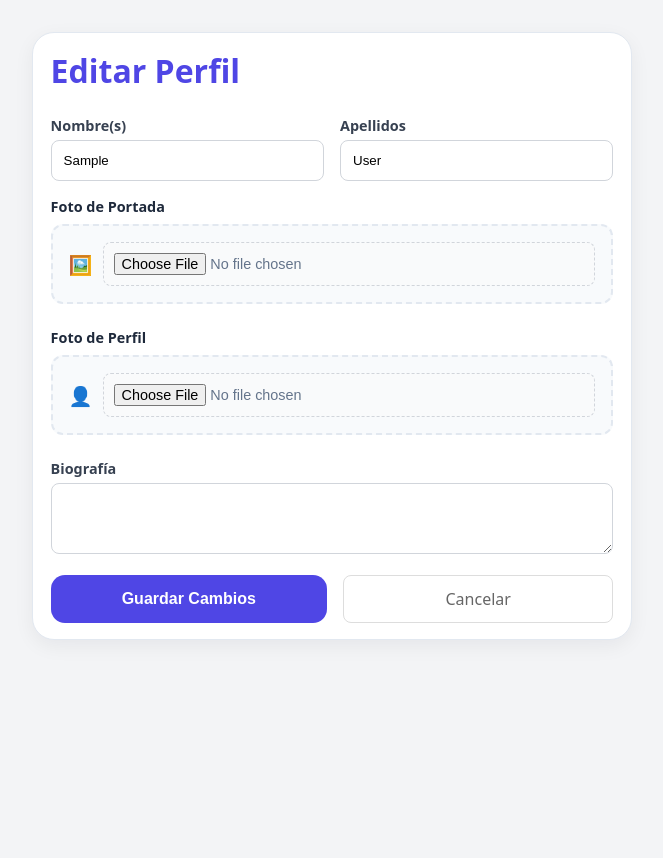
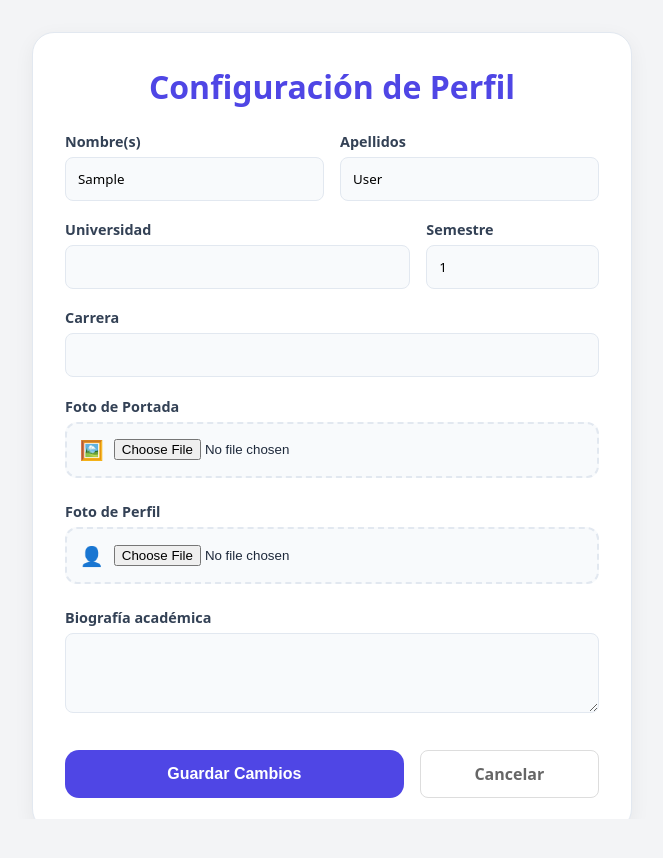
Before and after one commit to Chumleee/U_Hub, a Django app: page /profile/edit/ in a window 1280 px wide. Shown: the top 858 px of the page, without its empty margins (308-971 px from the left). Run offline with Django 4.2, Linux system fonts and the light colour scheme; the visitor is signed in with stand-in values (Sample User, id 1).

Commit message:
Perfil funcional, login corregido y ajustes de UI en Home

```diff
--- a/universe_hub/templates/users/edit_profile.html
+++ b/universe_hub/templates/users/edit_profile.html
@@ -1,14 +1,25 @@
 {% extends 'base.html' %}
 
 {% block content %}
+{% if form.errors %}
+    <div style="background: #fee2e2; color: #b91c1c; padding: 1rem; border-radius: 8px; margin: 1rem auto; max-width: 600px; border: 1px solid #fecaca;">
+        <strong>Corrije los siguientes campos:</strong>
+        <ul style="margin-top: 5px; padding-left: 20px;">
+            {% for field, errors in form.errors.items %}
+                <li>{{ field|title }}: {{ errors|striptags }}</li>
+            {% endfor %}
+        </ul>
+    </div>
+{% endif %}
+
 <div class="feed" style="display: flex; justify-content: center; padding: 2rem;">
-    <div class="post-card" style="max-width: 600px; width: 100%;">
-        <h2 style="color: var(--indigo-electric); margin-bottom: 1.5rem;">Editar Perfil</h2>
+    <div class="post-card" style="max-width: 600px; width: 100%; padding: 2rem;">
+        <h2 style="color: var(--indigo-electric); margin-bottom: 1.5rem; text-align: center;">Configuración de Perfil</h2>
 
         <form method="post" enctype="multipart/form-data">
             {% csrf_token %}
 
-            <div style="display: grid; grid-template-columns: 1fr 1fr; gap: 1rem; margin-bottom: 1rem;">
+            <div style="display: grid; grid-template-columns: 1fr 1fr; gap: 1rem; margin-bottom: 1.2rem;">
                 <div>
                     <label>Nombre(s)</label>
                     {{ form.first_name }}
@@ -19,8 +30,24 @@
                 </div>
             </div>
 
+            <div style="display: grid; grid-template-columns: 2fr 1fr; gap: 1rem; margin-bottom: 1.2rem;">
+                <div>
+                    <label>Universidad</label>
+                    {{ form.university }}
+                </div>
+                <div>
+                    <label>Semestre</label>
+                    {{ form.semester }}
+                </div>
+            </div>
+
+            <div style="margin-bottom: 1.2rem;">
+                <label>Carrera</label>
+                {{ form.major }}
+            </div>
+
             <div style="margin-bottom: 1.5rem;">
-            <label style="font-weight: 600; color: #1e293b; display: block; margin-bottom: 0.5rem;">Foto de Portada</label>
+                <label>Foto de Portada</label>
                 <div class="upload-wrapper">
                     <span class="upload-icon">🖼️</span>
                     {{ form.cover_photo }}
@@ -28,66 +55,66 @@
             </div>
 
             <div style="margin-bottom: 1.5rem;">
-            <label style="font-weight: 600; color: #1e293b; display: block; margin-bottom: 0.5rem;">Foto de Perfil</label>
+                <label>Foto de Perfil</label>
                 <div class="upload-wrapper">
                     <span class="upload-icon">👤</span>
                     {{ form.profile_picture }}
                 </div>
             </div>
 
-            <div style="margin-bottom: 1rem;">
-                <label>Biografía</label>
+            <div style="margin-bottom: 1.5rem;">
+                <label>Biografía académica</label>
                 {{ form.bio }}
             </div>
 
-            <div style="display: flex; gap: 1rem;">
-                <button type="submit" class="post-submit-btn" style="flex: 1;">Guardar Cambios</button>
-                <a href="{% url 'profile' %}" style="flex: 1; text-align: center; text-decoration: none; padding: 0.75rem; border: 1px solid #ddd; border-radius: 8px; color: #666;">Cancelar</a>
+            <div style="display: flex; gap: 1rem; margin-top: 2rem;">
+                <button type="submit" class="post-submit-btn" style="flex: 2; cursor: pointer;">
+                    Guardar Cambios
+                </button>
+                <a href="{% url 'profile' %}" style="flex: 1; text-align: center; text-decoration: none; padding: 0.75rem; border: 1px solid #ddd; border-radius: 8px; color: #666; font-weight: 600;">
+                    Cancelar
+                </a>
             </div>
         </form>
     </div>
 </div>
 
 <style>
-    label { display: block; font-weight: 600; margin-bottom: 5px; font-size: 0.9rem; color: #374151; }
-    input[type="text"], input[type="number"], textarea {
-        width: 100%; padding: 0.75rem; border: 1px solid #d1d5db; border-radius: 8px; box-sizing: border-box;
+    /* Estilos para que los inputs no se vean planos y coincidan con el Home */
+    label { display: block; font-weight: 600; margin-bottom: 6px; font-size: 0.9rem; color: #334155; }
+
+    input[type="text"],
+    input[type="number"],
+    textarea,
+    select {
+        width: 100%;
+        padding: 0.75rem;
+        border: 1px solid #e2e8f0;
+        border-radius: 8px;
+        box-sizing: border-box;
+        background-color: #f8fafc;
+        font-family: inherit;
+        transition: 0.3s;
     }
-    /* Estilo para los botones de archivo para que no se vean raros */
-    input[type="file"] {
-        padding: 10px;
-        background: #f9fafb;
-        width: 100%;
-        border-radius: 8px;
-        border: 1px dashed #d1d5db;
+
+    input:focus, textarea:focus {
+        outline: none;
+        border-color: var(--indigo-electric);
+        background-color: white;
+        box-shadow: 0 0 0 3px rgba(79, 70, 229, 0.1);
     }
-    /* Estilo para los contenedores de carga */
+
     .upload-wrapper {
         position: relative;
         border: 2px dashed #e2e8f0;
         border-radius: 12px;
-        padding: 1rem;
+        padding: 0.8rem;
         display: flex;
         align-items: center;
         gap: 10px;
         background: #f8fafc;
-        transition: 0.3s;
-    }
-    .upload-wrapper:hover {
-        border-color: var(--indigo-electric);
-        background: #eff6ff;
     }
 
-    .upload-icon {
-        font-size: 1.2rem;
-    }
-
-    /* Estilizamos el input real de archivos */
-    .custom-file-input {
-        width: 100%;
-        font-size: 0.9rem;
-        color: #64748b;
-        cursor: pointer;
-    }
+    .upload-icon { font-size: 1.2rem; }
 </style>
 {% endblock %}
--- a/universe_hub/users/models.py
+++ b/universe_hub/users/models.py
@@ -7,8 +7,8 @@
     major = models.CharField(max_length=150, blank=True)     # carrera
     semester = models.PositiveSmallIntegerField(default=1)
     bio = models.TextField(blank=True)
-    profile_picture = models.ImageField(upload_to='profile_pics/', default='profile_pics/default_user.png', blank=True)
-    cover_photo = models.ImageField(upload_to='cover_photos/', default='cover_photos/default_cover.png', blank=True)
+    profile_picture = models.ImageField(upload_to='profile_pics/', blank=True, null=True)
+    cover_photo = models.ImageField(upload_to='cover_photos/', blank=True, null=True)
 
     def __str__(self):
         return f"{self.username} - {self.major}"
--- a/universe_hub/users/views.py
+++ b/universe_hub/users/views.py
@@ -366,12 +366,15 @@
 @login_required
 def edit_profile(request):
     if request.method == 'POST':
-        # MUY IMPORTANTE: request.FILES debe ir aquí
+        # VITAL: request.FILES debe estar presente
         form = StudentUserUpdateForm(request.POST, request.FILES, instance=request.user)
         if form.is_valid():
             form.save()
-            messages.success(request, "Perfil actualizado correctamente")
+            messages.success(request, '¡Perfil actualizado con éxito!')
             return redirect('profile')
+        else:
+            # Esto imprimirá los errores en tu terminal de VS Code para que sepamos qué falla
+            print(form.errors)
     else:
         form = StudentUserUpdateForm(instance=request.user)
 
```
Also changed, not shown: universe_hub/templates/home.html (+10 -9 lines). Lines whose indentation alone changed are shown as unchanged.
